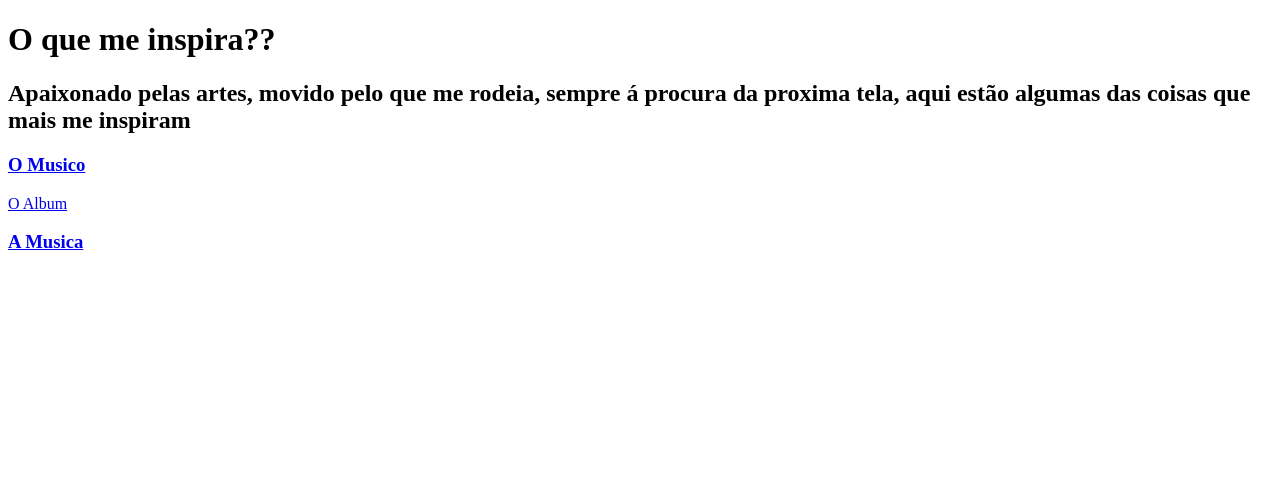
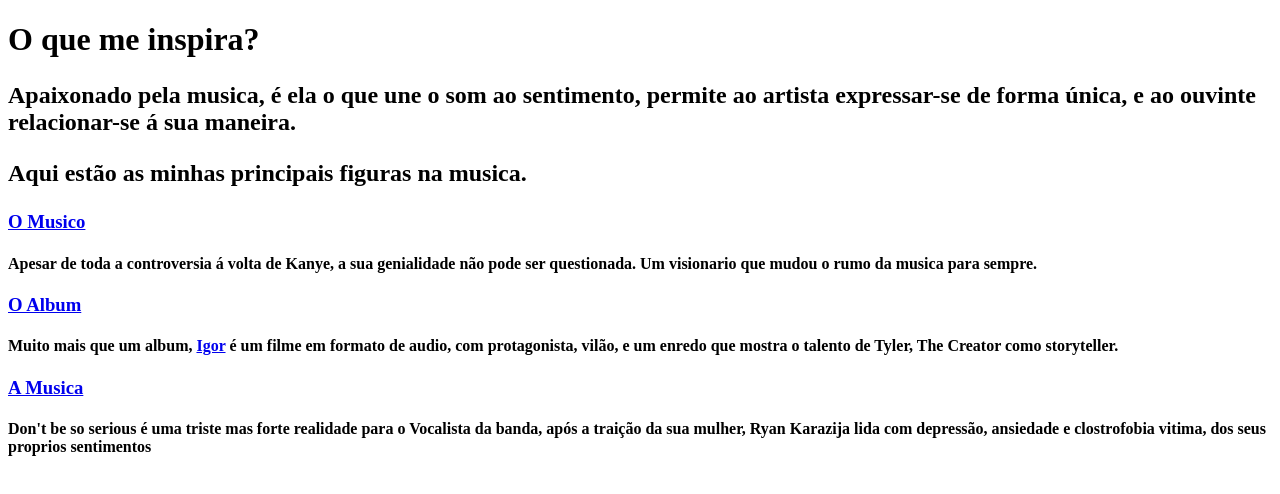
Before and after one commit to TheBlackMambaV/AulaSkills, a plain HTML site: page index.html in a window 1280 px wide. Drawn offline with Linux system fonts and the light colour scheme.

Commit message:
Descrição update

```diff
--- a/index.html
+++ b/index.html
@@ -6,11 +6,17 @@
     <title>Trabalho1</title>
 </head>
 <body>
-    <h1> O que me inspira??</h1>
-    <h2> Apaixonado pelas artes, movido pelo que me rodeia, sempre á procura da proxima tela, aqui estão algumas das coisas que mais me inspiram</h2>
+    <h1> O que me inspira?</h1>
+    <h2><p> Apaixonado pela musica, é ela o que une o som ao sentimento, permite ao artista expressar-se de forma única, e ao ouvinte relacionar-se á sua maneira.
+    <p> Aqui estão as minhas principais figuras na musica.</p>
     <h3> <a href="https://pt.wikipedia.org/wiki/Kanye_West">O Musico</a></h3>
-    <p> <a href="https://open.spotify.com/album/5zi7WsKlIiUXv09tbGLKsE">O Album</a></p>
+    <p><h4>Apesar de toda a controversia á volta de Kanye, a sua genialidade não pode ser questionada. Um visionario que mudou o rumo da musica para sempre. </h4></p>
+    <p><h3><a href="https://open.spotify.com/album/5zi7WsKlIiUXv09tbGLKsE">O Album</a></h3></p>
+    <p><h4>Muito mais que um album, <a href="https://open.spotify.com/album/5zi7WsKlIiUXv09tbGLKsE">Igor</a> é um filme em formato de audio, com protagonista, vilão, e um enredo que mostra o talento de <strong>Tyler, The Creator</strong> como storyteller.</h4></p>
     <p><h3><a href="https://www.youtube.com/watch?v=IB1URcYIaOE&list=RDIB1URcYIaOE&start_radio=1">A Musica</a></h3></p>
+    <p><h4>Don't be so serious é uma triste mas forte realidade para o Vocalista da banda, após a traição da sua mulher, Ryan Karazija lida com depressão, ansiedade e clostrofobia vitima, dos seus proprios sentimentos</h4></p>
+
+
 
 </body>
 </html>
```
